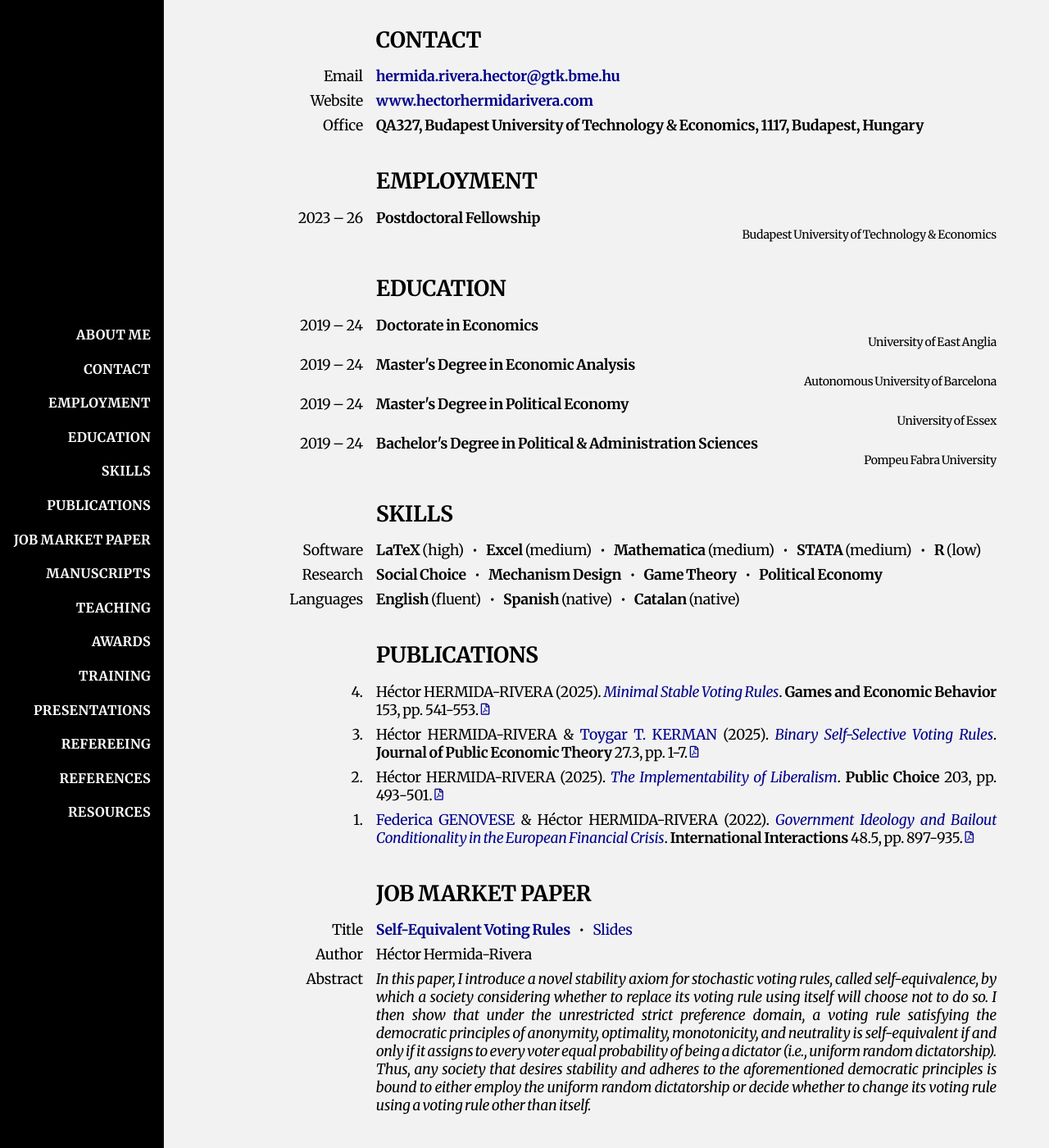
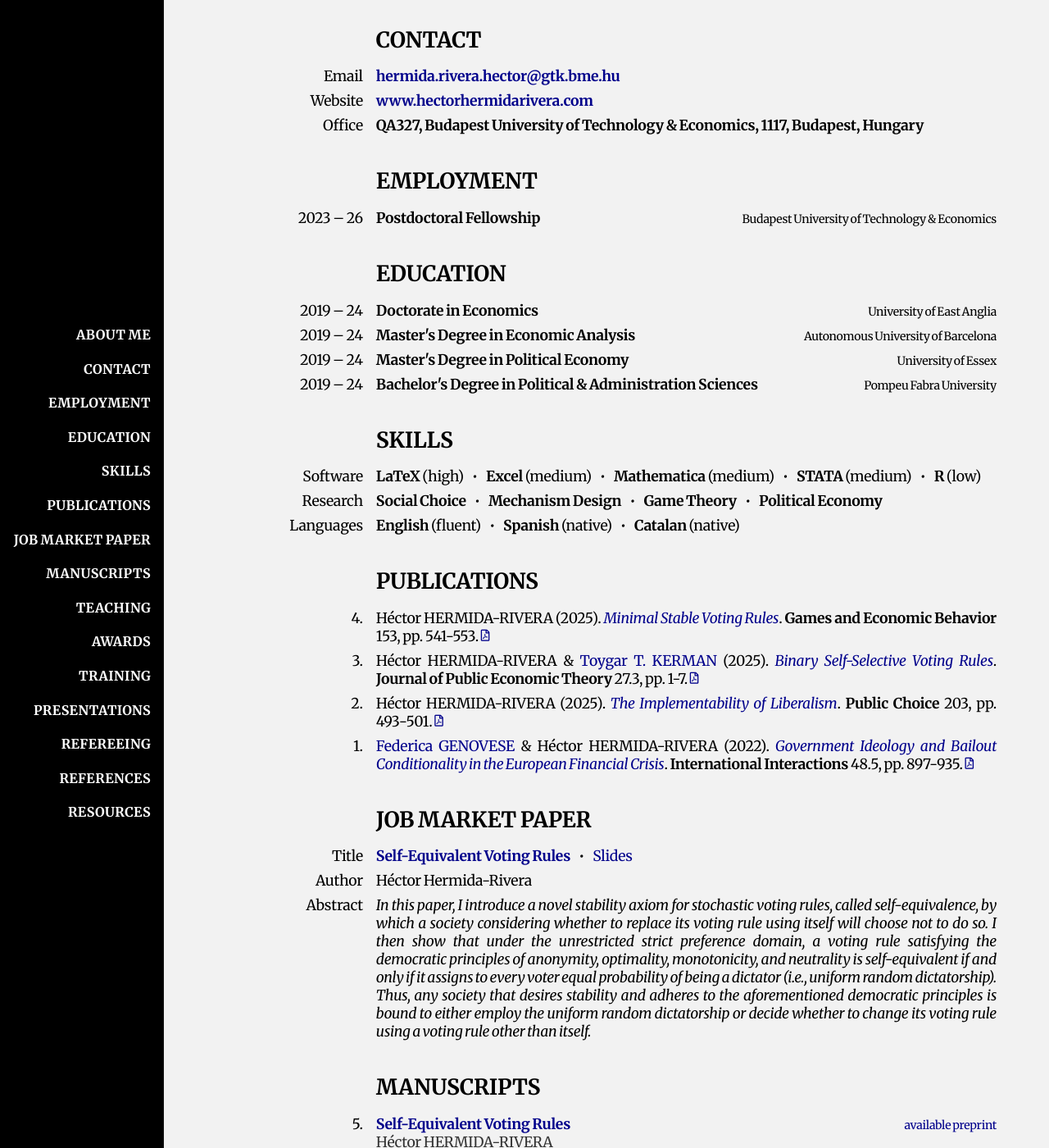
Before and after one commit to HectorHermidaRivera/hectorhermidarivera.github.io, a Jekyll site: the page built from index.md, in a window 1280 px wide and 1400 px high, scrolled down 479 px. Shown: the whole window at 82% size. Built offline with Jekyll 4.4.1, drawn with Linux system fonts in a browser that asks for light colours; a style sheet for code colours, icons or effects is not loaded.

Commit message:
Update style.css

```diff
--- a/assets/css/style.css
+++ b/assets/css/style.css
@@ -131,19 +131,20 @@ body {
 
 .fill-line {
   display: flex;
-  justify-content: space-between;
+  flex-wrap: wrap;          /* allow wrapping */
   align-items: baseline;
-  flex-wrap: wrap; /* allow items to wrap to next line if they don't fit */
+  gap: 16px;                /* spacing between left and right items */
 }
 
 .fill-line span:first-child {
-  flex: 0 1 auto;   /* keep left part normal width */
-  white-space: nowrap; /* keep it on one line */
+  flex: 0 1 auto;           /* left part keeps its width, no shrinking */
+  white-space: nowrap;       /* don't break the left part */
 }
 
 .fill-line span:last-child {
-  flex: 1 1 100%;   /* allow right part to take full width if needed */
-  text-align: right; /* keep it visually right-aligned */
+  flex: 1 1 0;              /* right part can shrink and grow */
+  text-align: right;        /* normally right-aligned */
+  min-width: 0;             /* allow shrinking below content width */
 }
 
 .fill-line span:last-child {
```
